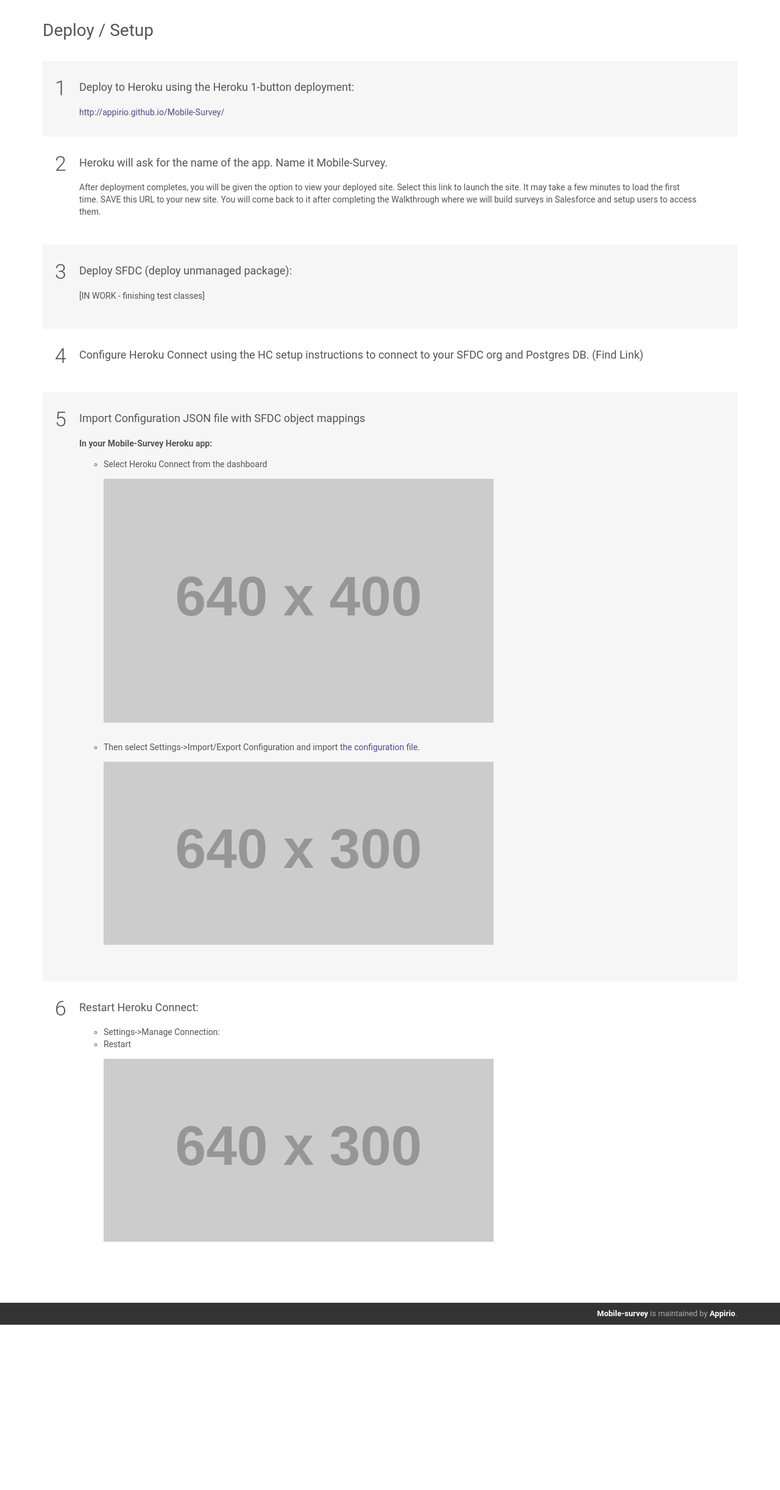
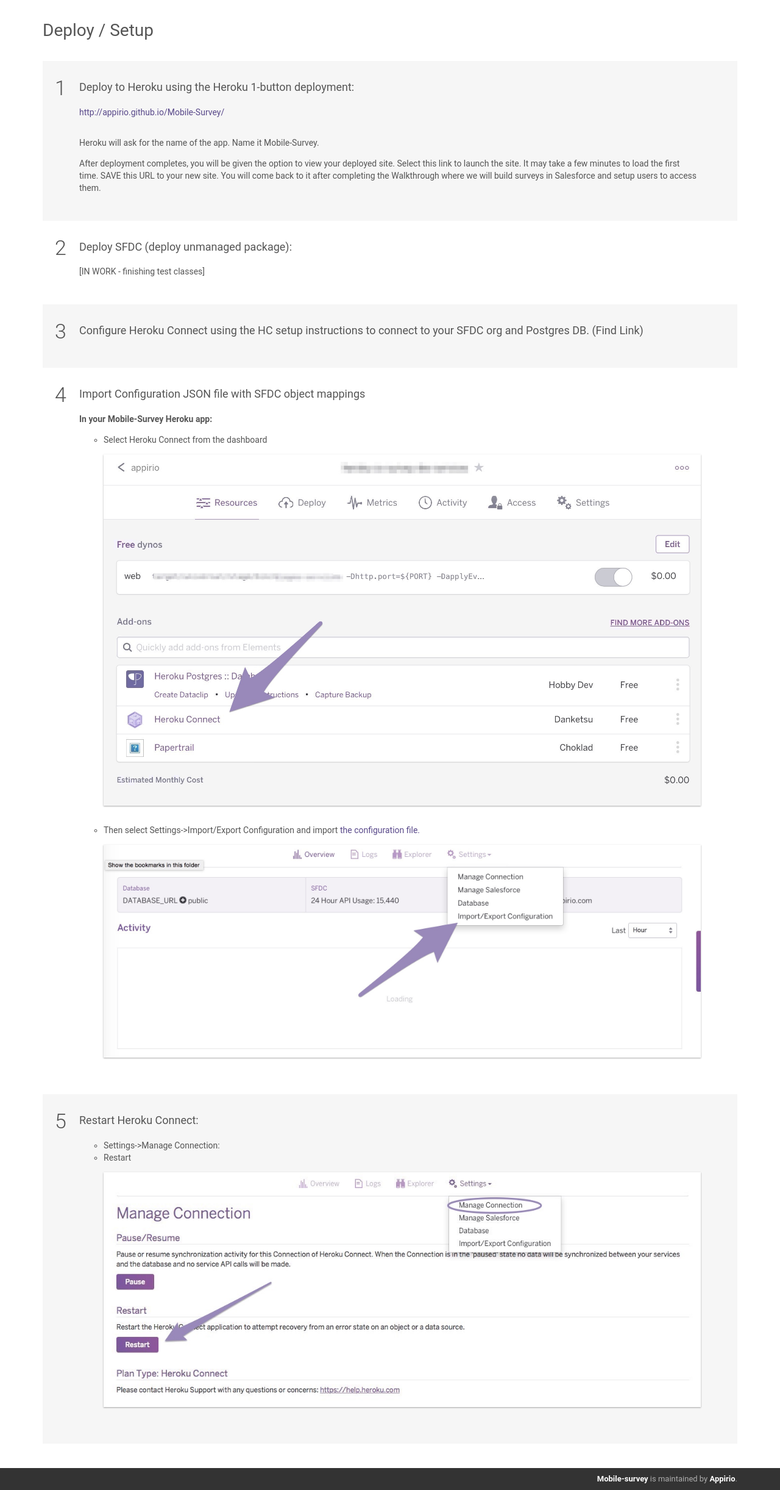
Before and after one commit to Appirio/Mobile-Survey, a PHP site: page /setup.html in a window 1280 px wide. Shown: the part 50-2493 px from the top of the page at 61% size. Before the commit the page ends 2222 px from the top, so only its background shows below. Run offline with PHP 8.4, Linux system fonts and the light colour scheme; grey boxes labelled with a size stand in for pictures from a placeholder-image service; some libraries are stand-ins or nearby versions.

Commit message:
adding setup page images, and lightbox

```diff
--- a/dev/stylesheets/layout/_page.scss
+++ b/dev/stylesheets/layout/_page.scss
@@ -37,6 +37,9 @@
 		&:nth-of-type(odd) {
 			background:#f6f6f6;
 		}
+		img {
+			@include shadow(1);
+		}
 		&:before {
 			position: absolute;
 			top: 2rem;
--- a/setup.html
+++ b/setup.html
@@ -4,9 +4,10 @@
 		<meta charset="UTF-8">
 		<title>Mobile-survey by Appirio</title>
 		<meta name="viewport" content="width=device-width, initial-scale=1">
-		<link rel="stylesheet" type="text/css" href="stylesheets/custom-bootstrap.css" media="screen">
-		<link rel="stylesheet" type="text/css" href="stylesheets/main.css" media="screen">
-		<link rel="stylesheet" type="text/css" href="stylesheets/custom.css" media="screen">
+		<link rel="stylesheet" type="text/css" href="stylesheets/custom-bootstrap.css">
+		<link rel="stylesheet" type="text/css" href="https://cdnjs.cloudflare.com/ajax/libs/lightbox2/2.8.1/css/lightbox.min.css" />
+		<link rel="stylesheet" type="text/css" href="stylesheets/main.css">
+		<link rel="stylesheet" type="text/css" href="stylesheets/custom.css">
 	</head>
 
 	<body>
@@ -52,9 +53,7 @@
 						<li>
 							<p class="lead">Deploy to Heroku using the Heroku 1-button deployment:</p>
 							<a class="block" href="http://appirio.github.io/Mobile-Survey/">http://appirio.github.io/Mobile-Survey/</a>
-						</li>
-						<li>
-							<p class="lead">Heroku will ask for the name of the app.  Name it Mobile-Survey.</p>
+							<p class="margin-t md">Heroku will ask for the name of the app.  Name it Mobile-Survey.</p>
 							<p>After deployment completes, you will be given the option to view your deployed site.  Select this link to launch the site.  It may take a few minutes to load the first time.  SAVE this URL to your new site.  You will come back to it after completing the Walkthrough where we will build surveys in Salesforce and setup users to access them.</p>
 						</li>
 						<li>
@@ -70,11 +69,11 @@
 							<ul>
 								<li>
 									<p>Select Heroku Connect from the dashboard</p>
-									<img src="http://placehold.it/640x400" class="img-responsive margin-b md" />
+									<a data-lightbox="step-4" data-title="Step 4 - 001" href="images/setup_step-04-001.jpg"><img src="images/setup_step-04-001.jpg" class="img-responsive margin-b md" /></a>
 								</li>
 								<li>
 									<p>Then select Settings->Import/Export Configuration and import <a href="https://drive.google.com/file/d/0B5eb1d8xjolETjE5akRlSDJJRGM/view?usp=sharing">the configuration file.</a></p>
-									<img src="http://placehold.it/640x300" class="img-responsive margin-b md" />
+									<a data-lightbox="step-4" data-title="Step 4 - 002" href="images/setup_step-04-002.jpg"><img src="images/setup_step-04-002.jpg" class="img-responsive margin-b md" /></a>
 								</li>
 							</ul>
 						</li>
@@ -84,7 +83,7 @@
 								<li>Settings->Manage Connection:</li>
 								<li>
 									<p>Restart</p>
-									<img src="http://placehold.it/640x300" class="img-responsive margin-b md" />
+									<a data-lightbox="step-5" data-title="Step 5 - 001" href="images/setup_step-05-001.jpg"><img src="images/setup_step-05-001.jpg" class="img-responsive margin-b md" /></a>
 								</li>
 							</ul>
 						</li>
@@ -101,6 +100,7 @@
 		</footer>
 
 		<script src="https://cdnjs.cloudflare.com/ajax/libs/jquery/1.11.3/jquery.min.js"></script>
+		<script src="https://cdnjs.cloudflare.com/ajax/libs/lightbox2/2.8.1/js/lightbox.min.js"></script>
 		<script src="https://maxcdn.bootstrapcdn.com/bootstrap/3.3.2/js/bootstrap.min.js"></script>
 		<script src="javascripts/main.js"></script>
 		<script src="javascripts/svg4everybody.ie8.min.js"></script>
--- a/stylesheets/main.css
+++ b/stylesheets/main.css
@@ -259,6 +259,8 @@
       margin-top: 0; }
     .steps > li:nth-of-type(odd) {
       background: #f6f6f6; }
+    .steps > li img {
+      box-shadow: 0 1px 3px rgba(0, 0, 0, 0.12), 0 1px 2px rgba(0, 0, 0, 0.24); }
     .steps > li:before {
       position: absolute;
       top: 2rem;
```
Also changed, not shown: images/setup_step-04-001.jpg (added), images/setup_step-04-002.jpg (added), images/setup_step-05-001.jpg (added), images/walkthrough_step-01-001.jpg (added), images/walkthrough_step-02-001.jpg (added), 1 other file.
